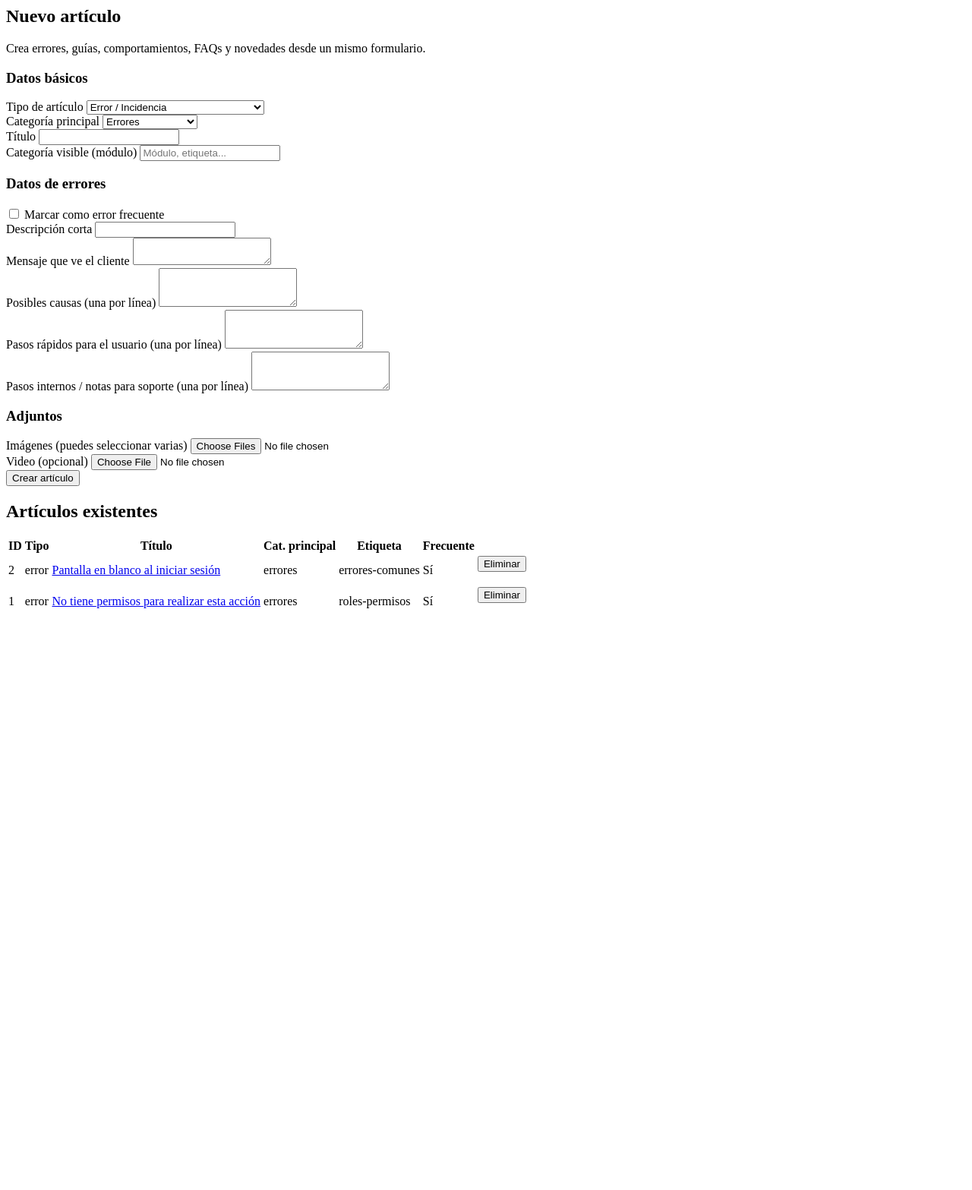
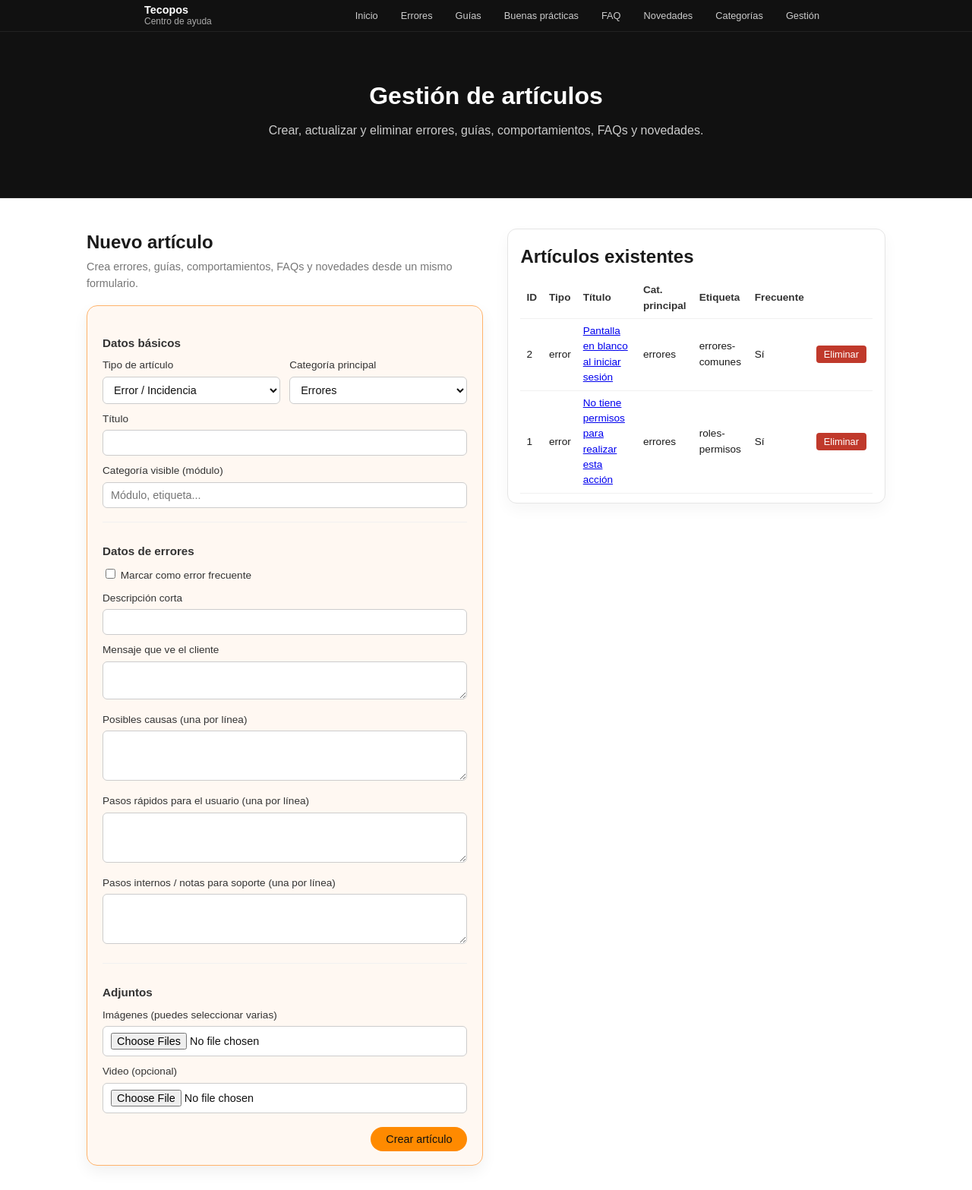
Before and after one commit to olls-san/tecopos-helpcenter, a FastAPI app: page /admin in a window 1280 px wide. Shown: the whole page at 76% size. Before the commit the page ends 801 px from the top, so only its background shows below. Run offline with FastAPI, Linux system fonts and the light colour scheme; data comes from the database, SQL or seed files in the repository; some libraries are stand-ins or nearby versions.

Commit message:
change errordetail viwed

```diff
--- a/templates/admin.html
+++ b/templates/admin.html
@@ -1,4 +1,179 @@
+{% extends "base.html" %}
+
+{% block title %}Gestión – Centro de Ayuda Tecopos{% endblock %}
+
+{% block hero %}
+<header class="hero-header">
+    <h1>Gestión de artículos</h1>
+    <p>Crear, actualizar y eliminar errores, guías, comportamientos, FAQs y novedades.</p>
+</header>
+{% endblock %}
+
 {% block content %}
+
+{# ======== ESTILOS SOLO PARA /admin ======== #}
+<style>
+  .section.section-admin {
+    max-width: 1100px;
+    margin: 40px auto 32px;
+    padding: 0 24px;
+  }
+
+  .section.section-admin .admin-grid {
+    display: grid;
+    grid-template-columns: minmax(0, 2.1fr) minmax(0, 2fr);
+    gap: 32px;
+    align-items: flex-start;
+  }
+
+  @media (max-width: 900px) {
+    .section.section-admin .admin-grid {
+      grid-template-columns: 1fr;
+    }
+  }
+
+  /* FORMULARIO IZQUIERDO */
+  .section.section-admin .admin-form h2 {
+    margin: 0 0 4px;
+  }
+
+  .section.section-admin .form-subtitle {
+    margin: 0 0 18px;
+    font-size: 0.9rem;
+    color: #777777;
+  }
+
+  .section.section-admin .form-card {
+    background: #ffffff;
+    border-radius: 12px;
+    border: 1px solid #e5e5e5;
+    padding: 22px 20px 18px;
+    box-shadow: 0 8px 20px rgba(0,0,0,0.04);
+  }
+
+  .section.section-admin .form-section {
+    margin-bottom: 18px;
+  }
+
+  .section.section-admin .form-section + .form-section {
+    padding-top: 12px;
+    border-top: 1px solid #f1f1f1;
+  }
+
+  .section.section-admin .form-section h3 {
+    margin-bottom: 8px;
+    font-size: 0.95rem;
+    font-weight: 600;
+    color: #333333;
+  }
+
+  .section.section-admin .field {
+    margin-bottom: 10px;
+  }
+
+  .section.section-admin .field label {
+    display: block;
+    font-size: 0.85rem;
+    margin-bottom: 4px;
+    color: #333333;
+  }
+
+  .section.section-admin .field input[type="text"],
+  .section.section-admin .field input[type="file"],
+  .section.section-admin .field select,
+  .section.section-admin .field textarea {
+    width: 100%;
+    border-radius: 6px;
+    border: 1px solid #d0d0d0;
+    padding: 8px 10px;
+    background: #ffffff;
+    color: #111111;
+    font-size: 0.9rem;
+  }
+
+  .section.section-admin .field-row {
+    display: flex;
+    gap: 12px;
+  }
+
+  .section.section-admin .field-row .field {
+    flex: 1 1 0;
+  }
+
+  .section.section-admin .checkbox-inline {
+    display: inline-flex;
+    align-items: center;
+    gap: 6px;
+    font-size: 0.85rem;
+  }
+
+  .section.section-admin .form-actions {
+    margin-top: 16px;
+    text-align: right;
+  }
+
+  .section.section-admin .btn-primary,
+  .section.section-admin .admin-form button[type="submit"] {
+    background: #ff8a00;
+    border-radius: 999px;
+    border: none;
+    padding: 8px 20px;
+    font-size: 0.9rem;
+    cursor: pointer;
+    color: #111111;
+  }
+
+  .section.section-admin .btn-primary:hover,
+  .section.section-admin .admin-form button[type="submit"]:hover {
+    background: #ffb36b;
+  }
+
+  /* LISTA DERECHA */
+  .section.section-admin .admin-list {
+    background: #ffffff;
+    border-radius: 12px;
+    border: 1px solid #e5e5e5;
+    padding: 18px 16px 12px;
+    box-shadow: 0 8px 20px rgba(0,0,0,0.03);
+  }
+
+  .section.section-admin .admin-list h2 {
+    margin: 0 0 10px;
+  }
+
+  .section.section-admin .admin-table {
+    width: 100%;
+    border-collapse: collapse;
+    font-size: 0.85rem;
+  }
+
+  .section.section-admin .admin-table th,
+  .section.section-admin .admin-table td {
+    padding: 6px 8px;
+    border-bottom: 1px solid #f0f0f0;
+  }
+
+  .section.section-admin .admin-table th {
+    text-align: left;
+    font-weight: 600;
+    color: #333333;
+  }
+
+  .section.section-admin .btn-danger {
+    background: #c0392b;
+    border: none;
+    color: #ffffff;
+    padding: 4px 10px;
+    border-radius: 4px;
+    font-size: 0.8rem;
+    cursor: pointer;
+  }
+
+  .section.section-admin .btn-danger:hover {
+    background: #e74c3c;
+  }
+</style>
+
 <section class="section section-admin">
   <div class="admin-grid">
 
@@ -165,7 +340,7 @@
               tagsContainer.style.display = 'none';
 
               if (selected === 'error') {
-                  document.querySelectorAll('[data-fields=\"error\"]').forEach(g => g.style.display = 'block');
+                  document.querySelectorAll('[data-fields="error"]').forEach(g => g.style.display = 'block');
               } else if (selected === 'guia') {
                   descContainer.style.display = 'block';
                   stepsContainer.style.display = 'block';
```
